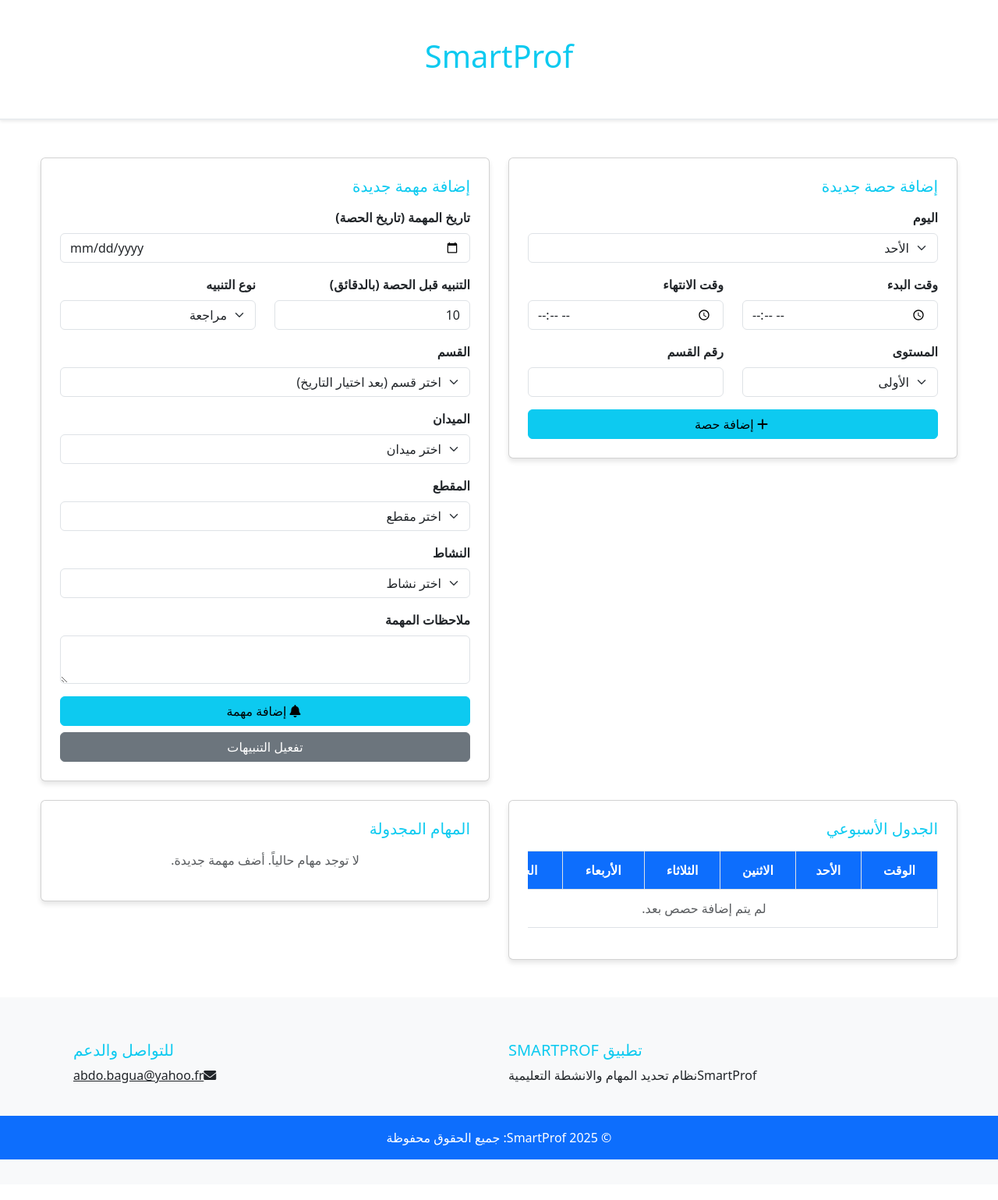
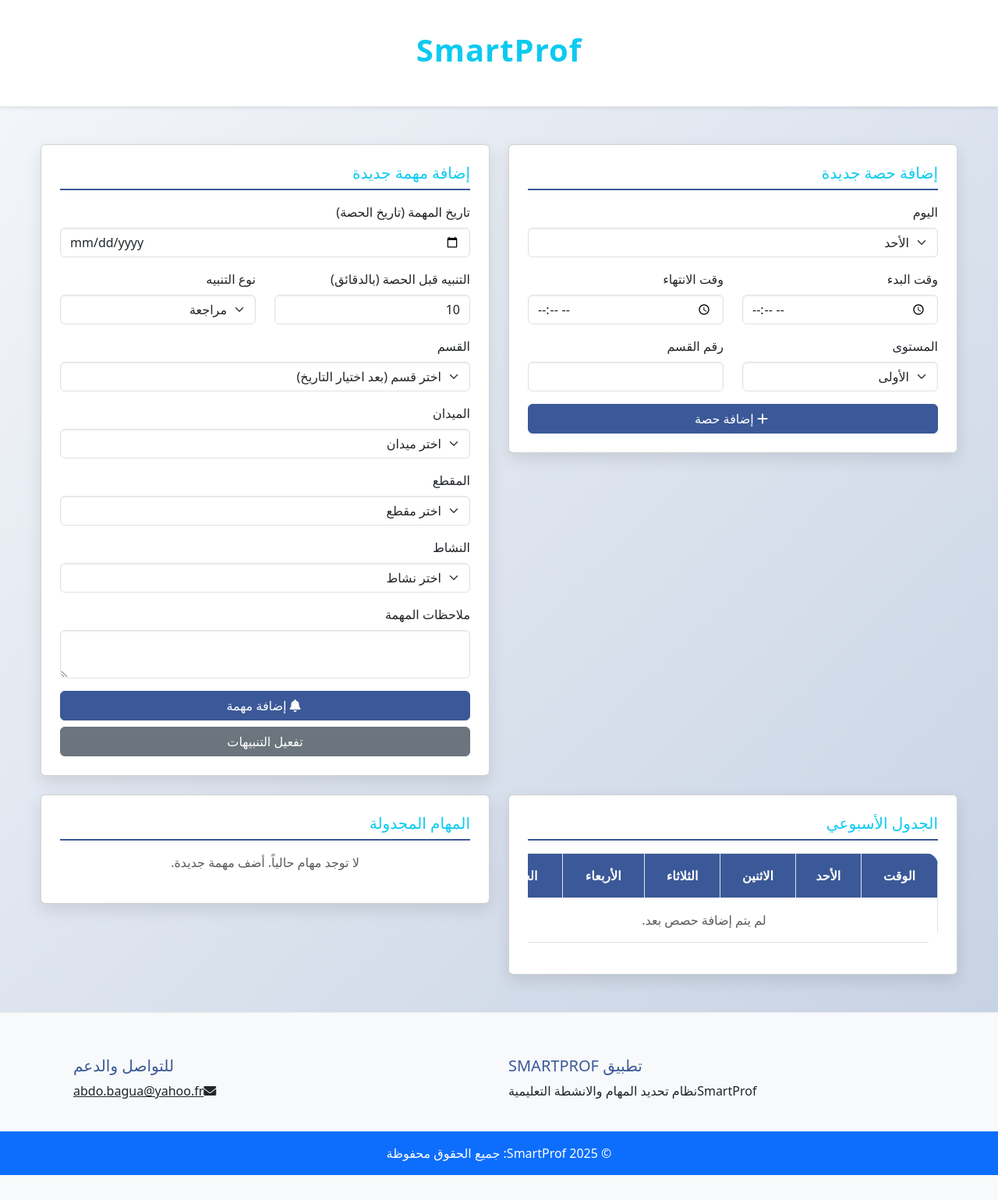
Before and after one commit to AbdoSmart17/SmartProfSNV, a plain HTML site: page index.html in a window 1280 px wide. Shown: the whole page at 78% size. Drawn offline with nearby package versions, Linux system fonts and the light colour scheme.

Commit message:
Update style.css

```diff
--- a/style.css
+++ b/style.css
@@ -1,98 +1,153 @@
+/*
+    =======================================================
+    ملف الأنماط - SmartProf
+    =======================================================
+*/
+
+/* 1. الأنماط العامة و الخطوط */
 body {
     font-family: 'Cairo', 'Vazirmatn', sans-serif;
     direction: rtl;
     text-align: right;
-    background-color: #f8f9fa;
+    background: linear-gradient(135deg, #f5f7fa 0%, #c3cfe2 100%); /* خلفية متدرجة */
+    color: #495057; /* لون النص الأساسي */
     display: flex;
     flex-direction: column;
-    min-height: 100vh; /* يجعل الـ body يغطي كامل ارتفاع الشاشة */
+    min-height: 100vh;
 }
 
 .container-fluid {
     max-width: 1200px;
 }
 
+/* 2. الإطار العلوي (Header) */
 header {
-    padding: 2rem 0;
-    border-bottom: 2px solid #e9ecef;
-    position: sticky; /* لجعل الـ header ثابتًا */
+    background-color: rgba(255, 255, 255, 0.95); /* خلفية بيضاء شبه شفافة */
+    backdrop-filter: blur(5px); /* تأثير ضبابي */
+    border-bottom: 1px solid #e9ecef;
+    padding: 1.5rem 0; /* تصغير المسافة العلوية والسفلية */
+    position: sticky;
     top: 0;
-    z-index: 1000; /* لضمان ظهوره فوق المحتوى */
-    background-color: #f8f9fa; /* إضافة لون خلفية لضمان عدم اختراق المحتوى له */
+    z-index: 1000;
 }
 
-.text-info {
-    color: #0d6efd !important;
+header h1 {
+    font-weight: 700; /* خط سميك */
+    color: #3b5998; /* لون أزرق جذاب */
+    letter-spacing: 1px;
 }
 
+/* 3. البطاقات (Cards) */
 .card {
     border: none;
-    border-radius: 1rem;
-    box-shadow: 0 4px 6px rgba(0, 0, 0, 0.1);
+    border-radius: 1.25rem; /* حواف أكثر استدارة */
+    box-shadow: 0 8px 20px rgba(0, 0, 0, 0.1); /* ظل أكبر وأكثر نعومة */
+    transition: transform 0.3s ease, box-shadow 0.3s ease; /* تأثيرات عند التمرير */
 }
 
-.form-label {
-    font-weight: bold;
+.card:hover {
+    transform: translateY(-5px); /* رفع البطاقة قليلًا عند التمرير */
+    box-shadow: 0 12px 25px rgba(0, 0, 0, 0.15);
 }
 
-.task-item .task-content h5 {
-    color: #0d6efd;
-    font-weight: bold;
+.card-title {
+    font-weight: 600;
+    color: #3b5998;
+    border-bottom: 2px solid #3b5998;
+    padding-bottom: 0.5rem;
+    margin-bottom: 1.5rem;
 }
 
-.task-item .task-content p {
-    font-size: 0.9rem;
-    color: #495057;
+/* 4. الأزرار (Buttons) */
+.btn-info,
+.bg-info,
+.btn-secondary {
+    border-radius: 50px; /* أزرار دائرية */
+    font-weight: 600;
+    padding: 0.75rem 1.5rem;
+    transition: all 0.3s ease;
 }
 
-.task-item .task-actions button {
-    margin-left: 0.5rem;
+.btn-info {
+    background-color: #3b5998 !important;
+    border-color: #3b5998 !important;
+    color: #fff !important;
 }
 
-.task-completed {
-    text-decoration: line-through;
-    opacity: 0.6;
+.btn-info:hover {
+    background-color: #4c69a5 !important;
+    border-color: #4c69a5 !important;
+    transform: translateY(-2px);
+    box-shadow: 0 4px 8px rgba(0, 0, 0, 0.2);
 }
 
-.task-completed .task-content h5 {
-    color: #6c757d;
+.btn-secondary {
+    background-color: #6c757d !important;
+    border-color: #6c757d !important;
+    color: #fff !important;
 }
 
-/* أنماط الجدول الزمني */
+.btn-secondary:hover {
+    background-color: #5a6268 !important;
+    border-color: #5a6268 !important;
+    transform: translateY(-2px);
+    box-shadow: 0 4px 8px rgba(0, 0, 0, 0.2);
+}
+
+/* 5. حقول الإدخال والقوائم المنسدلة */
+.form-control,
+.form-select {
+    border-radius: 10px;
+    border: 1px solid #ced4da;
+    box-shadow: inset 0 1px 2px rgba(0, 0, 0, 0.075);
+    transition: all 0.3s ease;
+}
+
+.form-control:focus,
+.form-select:focus {
+    border-color: #3b5998;
+    box-shadow: 0 0 0 0.25rem rgba(59, 89, 152, 0.25);
+}
+
+/* 6. أنماط الجدول الزمني */
 .table-responsive {
-    overflow-x: auto; /* يجعل الجدول قابلاً للتمرير أفقيًا على الشاشات الصغيرة */
+    overflow-x: auto;
 }
 
 #schedule-table {
-    min-width: 600px; /* يضمن أن الجدول له عرض أدنى لتجنب ضغط المحتوى */
+    min-width: 600px;
+    border-radius: 1rem;
+    overflow: hidden; /* لإخفاء الحواف الزائدة للجدول */
 }
 
 #schedule-table th,
 #schedule-table td {
-    padding: 0.75rem;
+    padding: 1rem 0.75rem; /* زيادة المسافة الداخلية */
     border: 1px solid #dee2e6;
-    vertical-align: top;
+    vertical-align: middle;
 }
 
 #schedule-table th {
-    background-color: #0d6efd;
+    background-color: #3b5998;
     color: white;
     text-align: center;
+    font-weight: 600;
 }
 
 .schedule-item-cell {
     position: relative;
     background-color: #e9f5ff;
     border: 1px solid #cce5ff;
-    border-radius: 0.5rem;
-    padding: 0.5rem;
-    margin: 0.25rem 0;
-    line-height: 1.2;
+    border-radius: 0.75rem;
+    padding: 0.75rem;
+    margin: 0.5rem 0;
+    line-height: 1.4;
     text-align: center;
+    box-shadow: 0 2px 4px rgba(0, 0, 0, 0.05);
 }
 
 .schedule-item-cell p {
-    font-size: 0.85rem;
+    font-size: 0.9rem;
     margin: 0;
 }
 
@@ -103,7 +158,7 @@
     background: transparent;
     border: none;
     color: #dc3545;
-    font-size: 0.8rem;
+    font-size: 1rem; /* تكبير أيقونة الحذف */
     cursor: pointer;
     opacity: 0.7;
     transition: opacity 0.2s;
@@ -113,26 +168,52 @@
     opacity: 1;
 }
 
-/* أنماط الإطار السفلي (Footer) */
+/* 7. أنماط المهام */
+.alert-primary {
+    background-color: #e9f5ff; /* لون فاتح متناسق */
+    border-color: #cce5ff;
+    border-radius: 1rem;
+}
+
+.task-item h5 {
+    color: #3b5998 !important;
+}
+
+.task-completed {
+    text-decoration: line-through;
+    opacity: 0.6;
+}
+
+.task-completed h5, .task-completed p {
+    color: #6c757d !important;
+}
+
+/* 8. أنماط الإطار السفلي (Footer) */
 footer {
     padding-top: 2rem;
     padding-bottom: 2rem;
-    margin-top: auto; /* يدفع الـ footer إلى أسفل الصفحة */
+    margin-top: auto;
+    background-color: #f8f9fa;
+    border-top: 1px solid #e9ecef;
+}
+
+footer .text-info {
+    color: #3b5998 !important;
 }
 
 footer .text-dark:hover {
-    color: #0d6efd !important;
+    color: #3b5998 !important;
 }
 
-/* Media query for smaller screens */
+/* 9. Media Queries لتحسين المظهر على الهواتف */
 @media (max-width: 768px) {
     .schedule-item-cell {
-        font-size: 0.75rem; /* تصغير حجم الخط */
+        font-size: 0.75rem;
         padding: 0.25rem;
     }
     #schedule-table th,
     #schedule-table td {
-        padding: 0.5rem; /* تصغير المسافة الداخلية */
+        padding: 0.5rem;
     }
     .task-item .task-content p,
     .task-item .task-content h5 {
```
